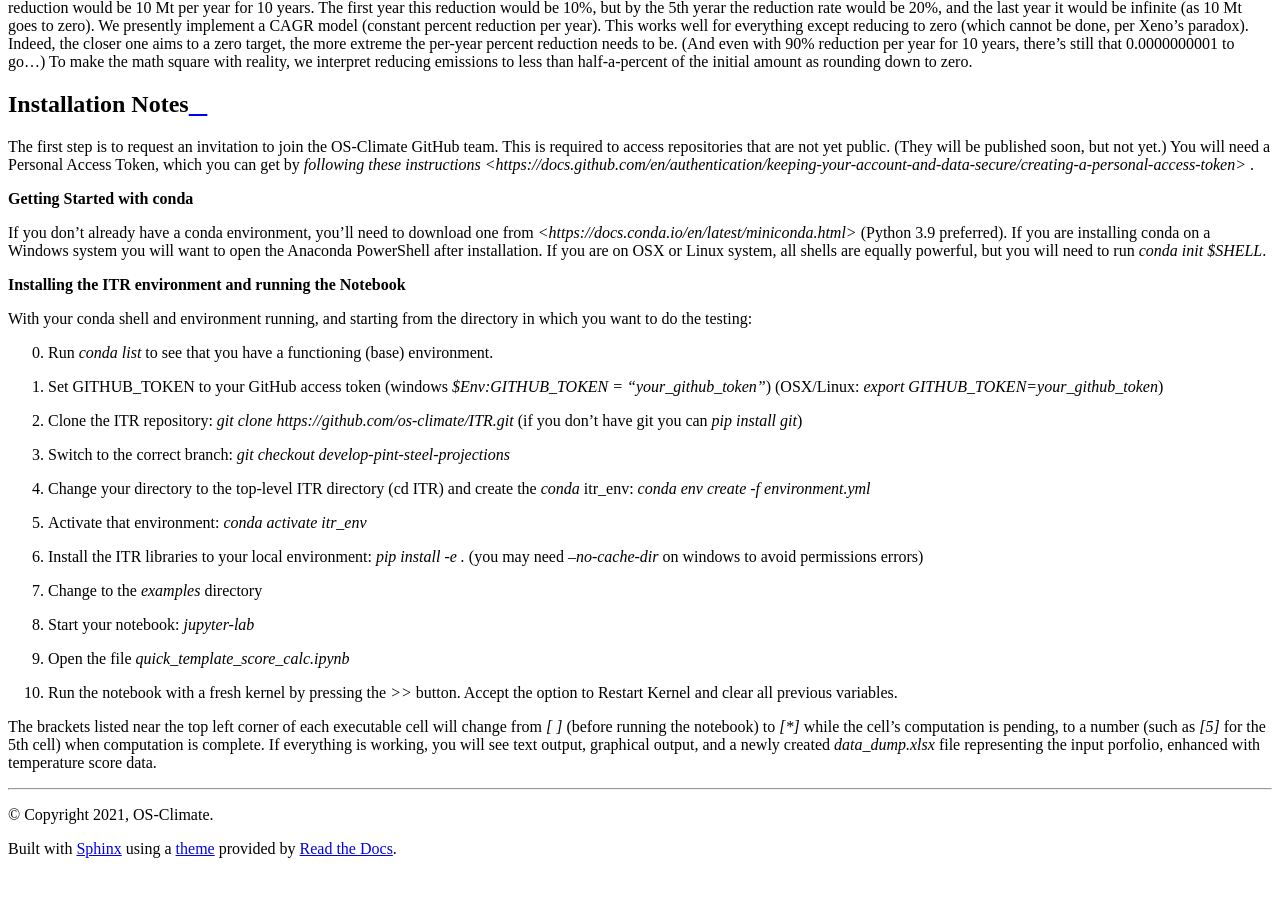
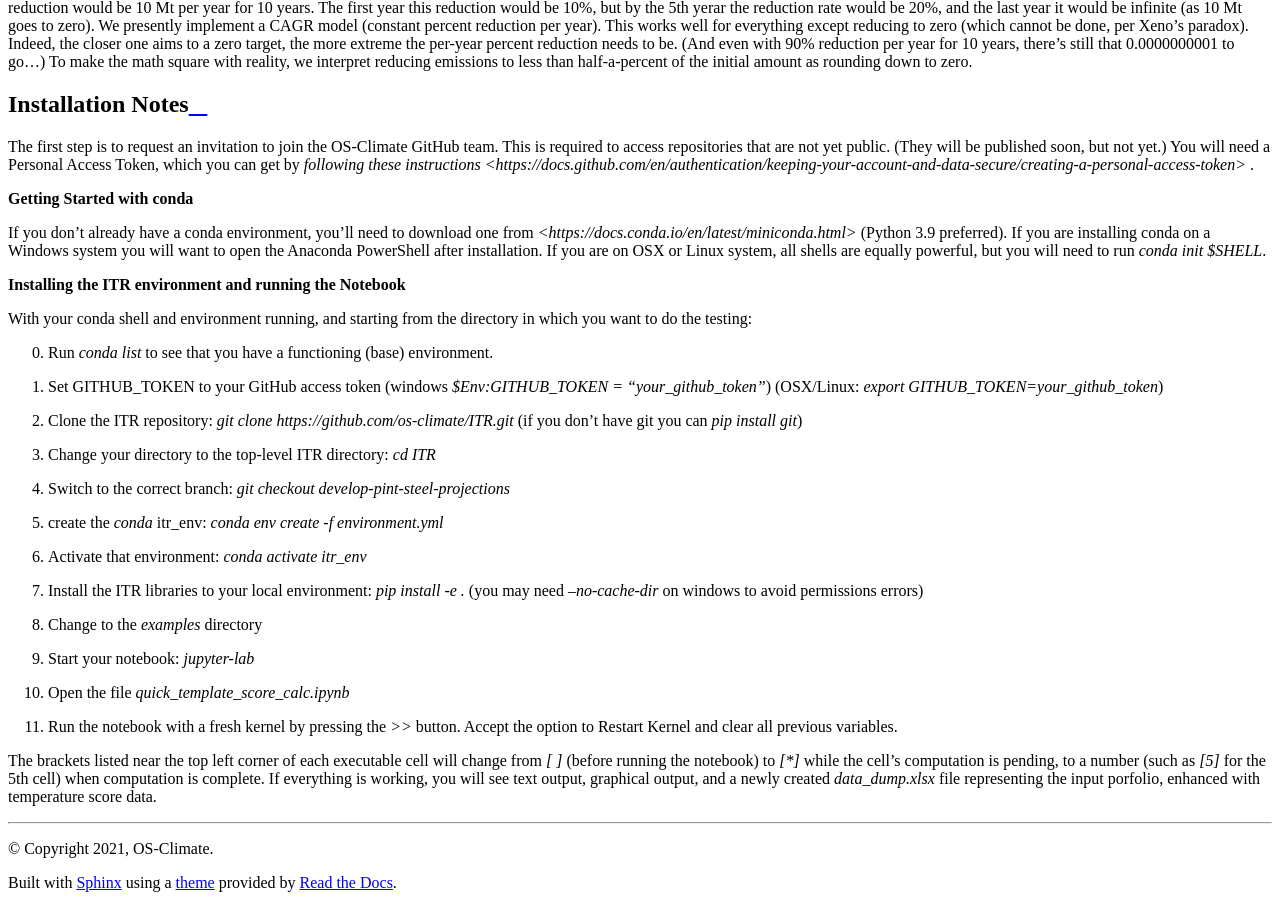
Before and after one commit to os-climate/ITR, a Sphinx documentation site: the page built from docs/DataTemplateRequirements.rst, in a window 1280 px wide and 900 px high, scrolled down 2312 px. Built offline with Sphinx 7.4.7 and the Read the Docs theme 2.0.0, drawn with Linux system fonts in a browser that asks for light colours; pages that are not in the unit, such as notebooks, are missing from menus; before the commit the page ends 3178 px from its top, so only the background shows below that.

Commit message:
Update DataTemplateRequirements.rst
Change directory before switching branch.

```diff
--- a/docs/DataTemplateRequirements.rst
+++ b/docs/DataTemplateRequirements.rst
@@ -183,13 +183,14 @@ With your conda shell and environment running, and starting from the directory i
 0. Run `conda list` to see that you have a functioning (base) environment.
 1. Set GITHUB_TOKEN to your GitHub access token (windows `$Env:GITHUB_TOKEN = "your_github_token"`) (OSX/Linux: `export GITHUB_TOKEN=your_github_token`)
 2. Clone the ITR repository: `git clone https://github.com/os-climate/ITR.git` (if you don't have git you can `pip install git`)
-3. Switch to the correct branch: `git checkout develop-pint-steel-projections`
-4. Change your directory to the top-level ITR directory (cd ITR) and create the `conda` itr_env: `conda env create -f environment.yml`
-5. Activate that environment: `conda activate itr_env`
-6. Install the ITR libraries to your local environment: `pip install -e .` (you may need `--no-cache-dir` on windows to avoid permissions errors)
-7. Change to the `examples` directory
-8. Start your notebook: `jupyter-lab`
-9. Open the file `quick_template_score_calc.ipynb`
-10. Run the notebook with a fresh kernel by pressing the `>>` button.  Accept the option to Restart Kernel and clear all previous variables.
+3. Change your directory to the top-level ITR directory: `cd ITR`
+4. Switch to the correct branch: `git checkout develop-pint-steel-projections`
+5. create the `conda` itr_env: `conda env create -f environment.yml`
+6. Activate that environment: `conda activate itr_env`
+7. Install the ITR libraries to your local environment: `pip install -e .` (you may need `--no-cache-dir` on windows to avoid permissions errors)
+8. Change to the `examples` directory
+9. Start your notebook: `jupyter-lab`
+10. Open the file `quick_template_score_calc.ipynb`
+11. Run the notebook with a fresh kernel by pressing the `>>` button.  Accept the option to Restart Kernel and clear all previous variables.
 
 The brackets listed near the top left corner of each executable cell will change from `[ ]` (before running the notebook) to `[*]` while the cell's computation is pending, to a number (such as `[5]` for the 5th cell) when computation is complete.  If everything is working, you will see text output, graphical output, and a newly created `data_dump.xlsx` file representing the input porfolio, enhanced with temperature score data.
```
